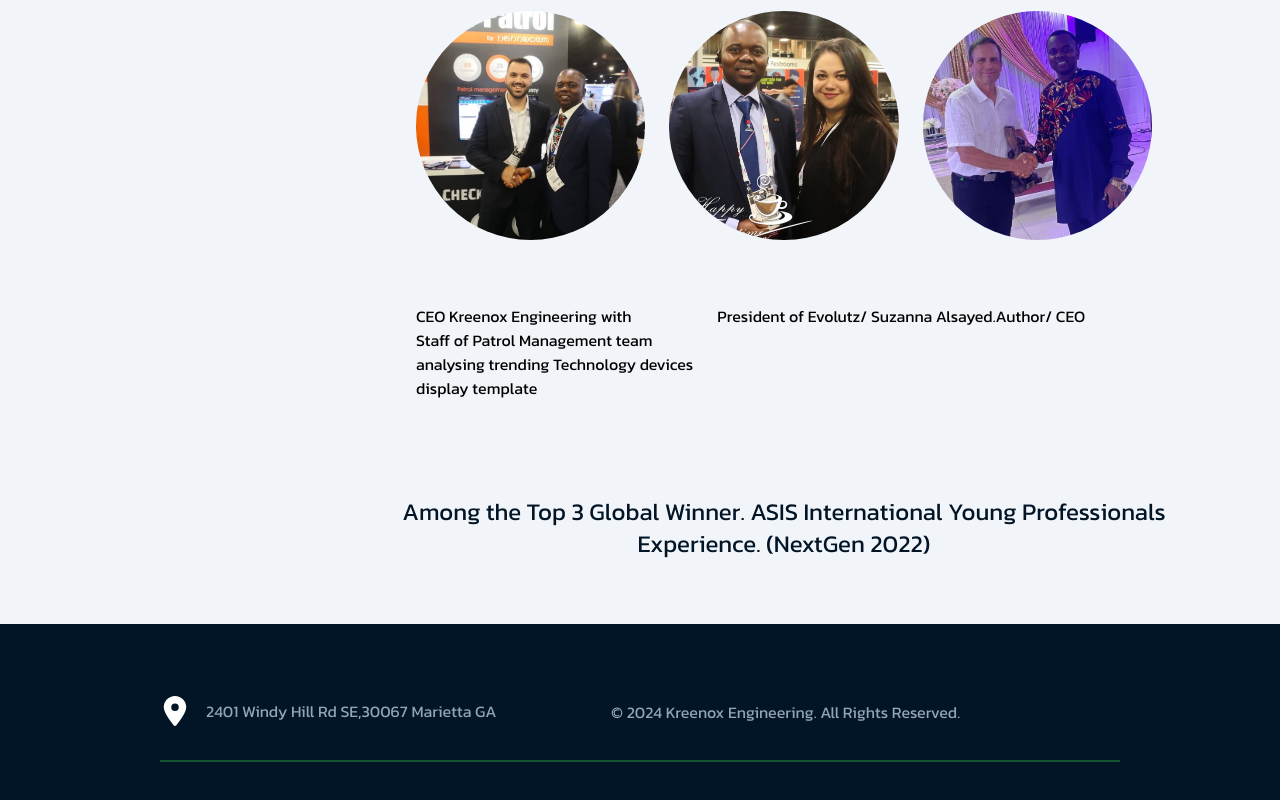
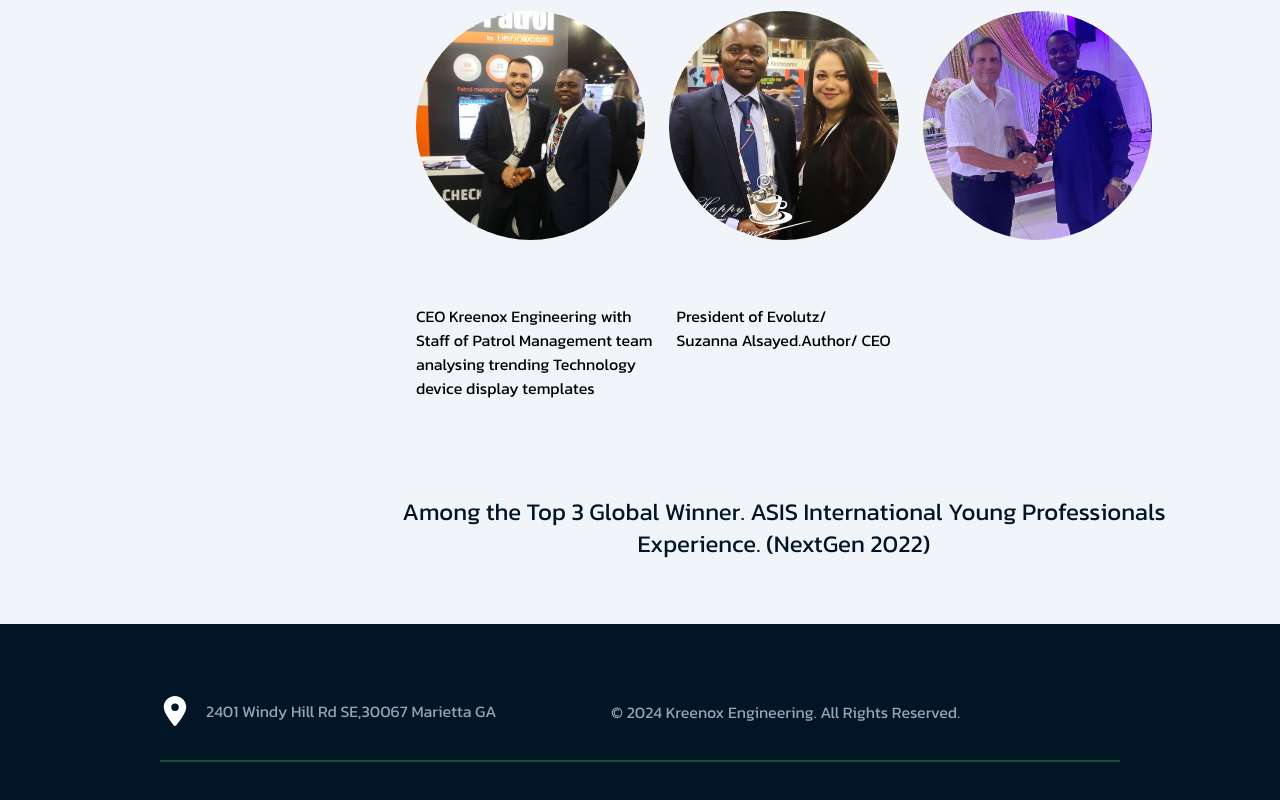
Before and after one commit to Gohskoh0/hello, a Next.js app: page /profile in a window 1280 px wide. Shown: the part 1395-2195 px from the top of the page. Built offline with nearby package versions, Linux system fonts and the light colour scheme.

Commit message:
Update page.jsx

```diff
--- a/app/profile/page.jsx
+++ b/app/profile/page.jsx
@@ -81,12 +81,12 @@ export default function CompanyProfile() {
                         <div>
                             <p>CEO Kreenox Engineering with <br />
                                 Staff of Patrol Management team <br />
-                                analysing trending Technology devices<br />
-                                display template</p>
+                                analysing trending Technology <br />
+                                device display templates</p>
                         </div>
 
                         <div>
-                            <p>President of Evolutz/
+                            <p>President of Evolutz/<br />
                                 Suzanna Alsayed.Author/ CEO</p>
                         </div>
                     </div>
```
